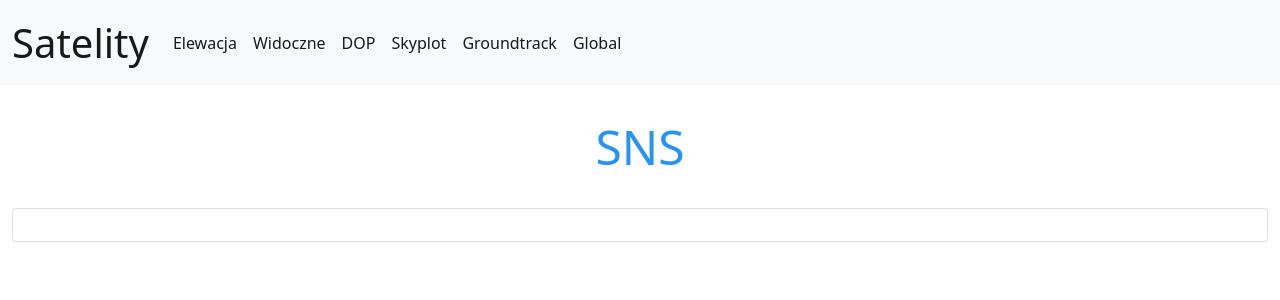
After one commit to KonWys01/SNS, a Flask app: template templates/global_satellites.html in a window 1280 px wide. The commit adds this page. Shown: the top 300 px of the page. Run offline with Flask 2, Linux system fonts and the light colour scheme; the template is opened without the code that fills it, so the values that code supplies are empty; some libraries are stand-ins or nearby versions.

Commit message:
global 3d satellites groundtrack

```diff
--- a/app.py
+++ b/app.py
@@ -153,27 +153,60 @@ def groundtrack():
                 name=f"{i + 1}"
             )
         )
-    # fig5.update_layout(
-    #     geo=dict(
-    #         projection=dict(
-    #             type='orthographic'
-    #         ),
-    #         lonaxis=dict(
-    #             showgrid=True,
-    #             gridcolor='rgb(102, 102, 102)',
-    #             gridwidth=0.5
-    #         ),
-    #         lataxis=dict(
-    #             showgrid=True,
-    #             gridcolor='rgb(102, 102, 102)',
-    #             gridwidth=0.5
-    #         )
-    #     )
-    # )
-    fig5.update_layout(title='Groundtrack satelit', height=700)
+    fig5.update_layout(title='Groundtrack satelit', height=1000)
     graph5JSON = json.dumps(fig5, cls=plotly.utils.PlotlyJSONEncoder)
     return render_template('groundtrack.html', graph5JSON=graph5JSON)
 
 
+@app.route('/global', methods=['POST', 'GET'])
+def global_satellites():
+    file_name = request.cookies.get('file_name')
+    mask = int(request.cookies.get('mask'))
+    observer_pos = ast.literal_eval(request.cookies.get('observer_pos'))
+    start_date = request.cookies.get('start_date')
+    start_date = datetime.strptime(start_date, '%Y-%m-%d %H:%M:%S')
+
+    sat = Satellites(file_name=file_name, start_date=start_date, mask=mask,
+                     observer_pos=observer_pos)
+    sat.satellites_coordinates()
+
+    print(1)
+    fig6 = go.Figure()
+    for i in range(len(sat.satellites_phi_lambda)):
+        lat_iterated = sat.satellites_phi_lambda[i][0]
+        lon_iterated = sat.satellites_phi_lambda[i][1]
+        fig6.add_trace(
+            go.Scattergeo(
+                lon=lon_iterated,
+                lat=lat_iterated,
+                mode='lines',
+                name=f"{i + 1}"
+            )
+        )
+    print(2)
+    fig6.update_layout(
+        geo=dict(
+            projection=dict(
+                type='orthographic'
+            ),
+            lonaxis=dict(
+                showgrid=True,
+                gridcolor='rgb(102, 102, 102)',
+                gridwidth=0.5
+            ),
+            lataxis=dict(
+                showgrid=True,
+                gridcolor='rgb(102, 102, 102)',
+                gridwidth=0.5
+            )
+        )
+    )
+    print(3)
+    fig6.update_layout(title='Globalna widoczność satelit', height=1000)
+    graph6JSON = json.dumps(fig6, cls=plotly.utils.PlotlyJSONEncoder)
+    print(4)
+    return render_template('global_satellites.html', graph6JSON=graph6JSON)
+
+
 if __name__ == '__main__':
     app.run()
--- a/templates/base.html
+++ b/templates/base.html
@@ -38,7 +38,7 @@
                   <a class="nav-link active" aria-current="page" href="groundtrack">Groundtrack</a>
                 </li>
                 <li class="nav-item">
-                  <a class="nav-link disabled">Link</a>
+                  <a class="nav-link active" aria-current="page" href="global">Global</a>
                 </li>
               </ul>
             </div>
--- /dev/null
+++ b/templates/global_satellites.html
@@ -0,0 +1,22 @@
+{% extends 'base.html' %}
+{% block content %}
+<div class="site-header-logo">
+    <h1 class="text-center">
+        SNS
+    </h1>
+</div>
+<div class="row p-4">
+    <div class="card ml-auto" style="width: 100%;" >
+        <div class="card-body">
+            <div id="chart1" data-aos="slide-up">
+            </div>
+        </div>
+    </div>
+</div>
+<script src="https://cdn.plot.ly/plotly-latest.min.js"></script>
+<script>
+    var graph1 = {{ graph6JSON | safe}};
+    Plotly.plot("chart1", graph1, {})
+</script>
+
+{% endblock %}
```
